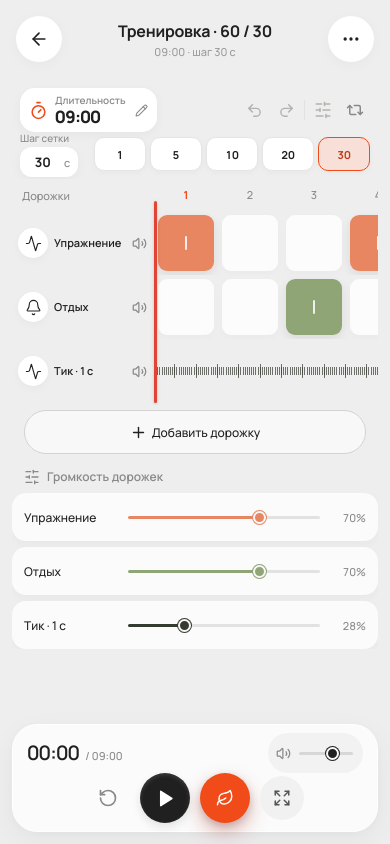
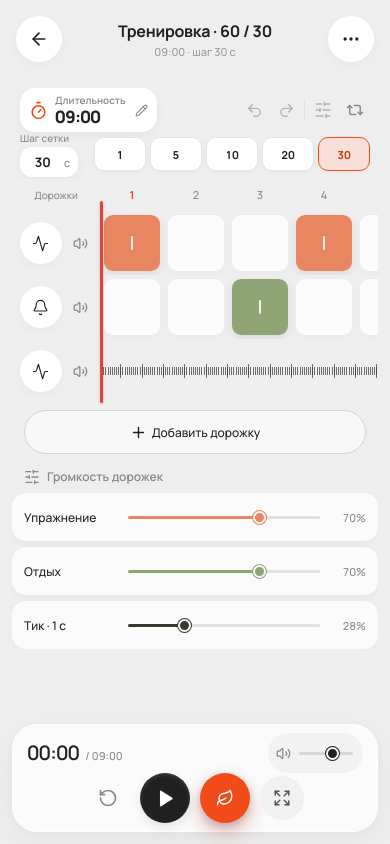
Before and after one commit to rusakoff/timequence, a React (Vite) app: page / in a window 390 px wide. Built offline with nearby package versions, Linux system fonts and the light colour scheme.

Commit message:
style: compact mobile track labels to icons

```diff
--- a/src/styles.css
+++ b/src/styles.css
@@ -3719,3 +3719,32 @@ h1 {
     padding-block: 3px;
   }
 }
+
+@media (max-width: 700px) {
+  .sequence-inner {
+    --track-label: 88px;
+  }
+  .track-column-caption {
+    justify-content: center;
+    padding-inline: 4px;
+    font-size: 10px;
+  }
+  .track-label {
+    padding: 0 4px 0 5px;
+  }
+  .track-select {
+    justify-content: center;
+    gap: 0;
+  }
+  .track-select strong {
+    display: none;
+  }
+  .track-select .sound-icon {
+    width: 42px;
+    height: 42px;
+  }
+  .mute-button {
+    width: 32px;
+    height: 44px;
+  }
+}
```
